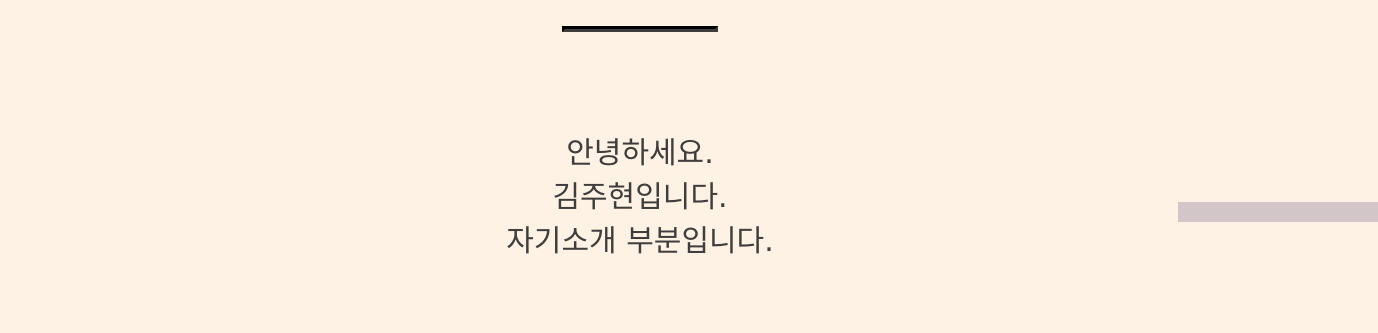
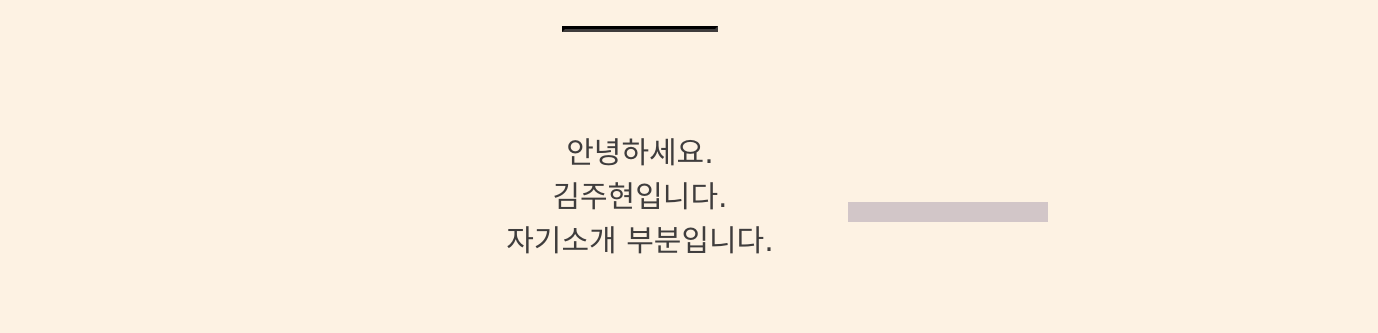
Before and after one commit to isbley/project_startview, a plain HTML site: page project_StartView.html in a window 1280 px wide. Shown: the part 467-800 px from the top of the page, 1378 px wide, since content can reach past the window. Drawn offline with Linux system fonts and the light colour scheme.

Commit message:
Update project_StartView.html

```diff
--- a/project_StartView.html
+++ b/project_StartView.html
@@ -140,7 +140,7 @@
          width: 200px;
          height : 20px;
          background-color: rgb(145, 130, 158, 0.4);
-         margin : -320px 0px 0px 1170px;
+         margin : -320px 0px 0px 840px;
       }
       /* .hr1 {
          width: 200px;
```
